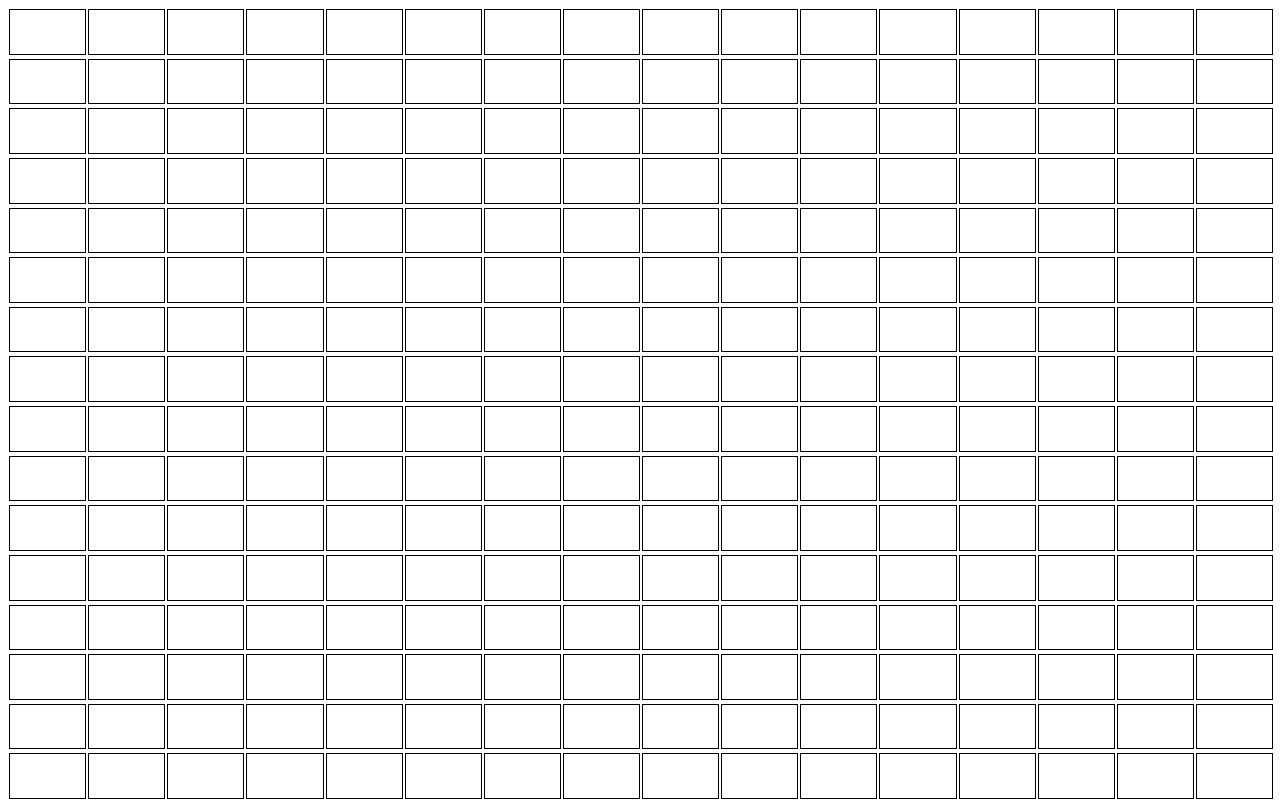
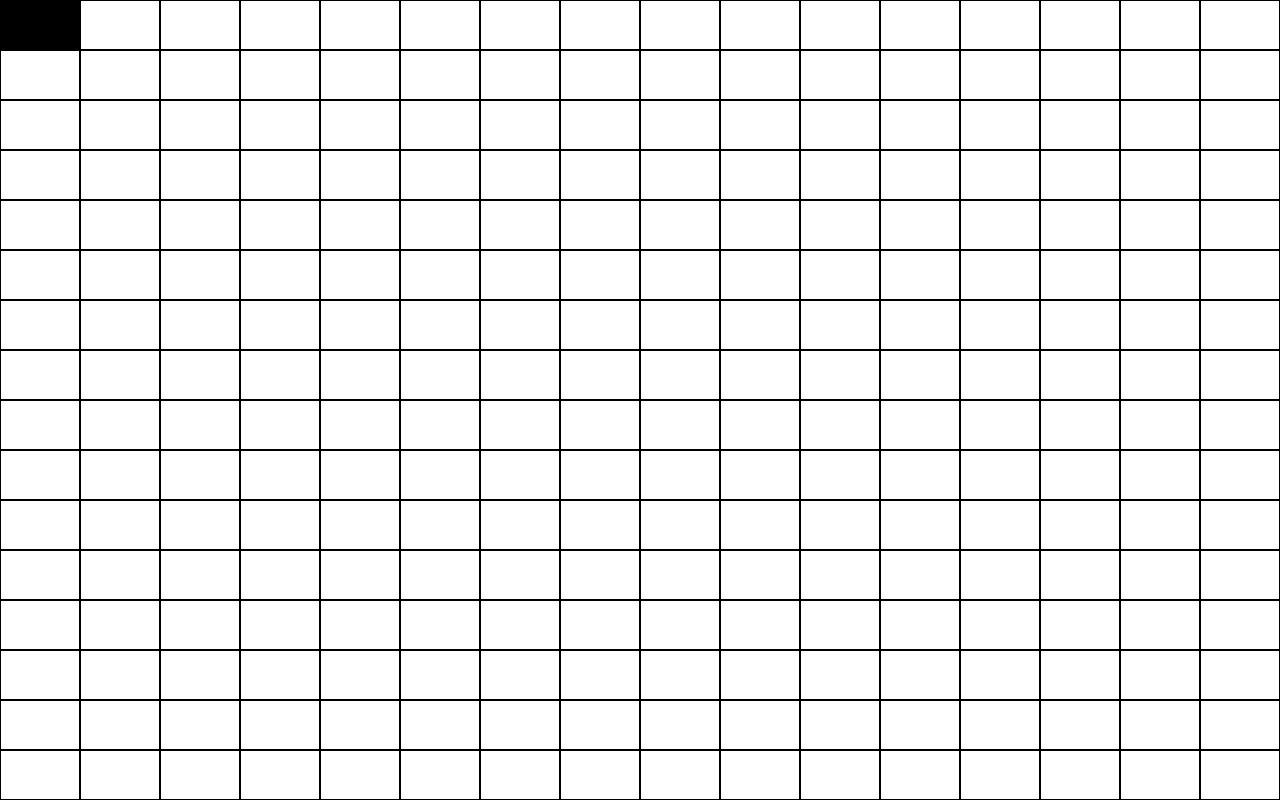
Before and after one commit to midaz/etch-a-sketch, a plain HTML site: page index.html in a window 1280 px wide. Drawn offline with Linux system fonts and the light colour scheme.

Commit message:
Added hover effect

```diff
--- a/app.js
+++ b/app.js
@@ -1,19 +1,36 @@
+let enterEventCount = 0; // Persist these counters globally
+let leaveEventCount = 0;
 
-function createGrid(gridNumber = 16) {
+function etchSketch(gridNumber = 16) {
+    // Create grid
     const container = document.querySelector(".container");
     container.innerHTML = ""; // Clear previous grid
 
-    for (let i=0; i<gridNumber; i++) {
+    for (let i = 0; i < gridNumber; i++) {
         const row = document.createElement("div");
-        row.classList.add("row")
+        row.classList.add("row");
 
-        for (let j=0; j<gridNumber; j++){
-        const column = document.createElement("div");
-        column.classList.add("grid")
-        row.appendChild(column)
+        for (let j = 0; j < gridNumber; j++) {
+            const column = document.createElement("div");
+            column.classList.add("grid");
+            row.appendChild(column);
         }
-        container.appendChild(row)
+        container.appendChild(row);
     }
+
+    // Create mouseover events
+    const grids = document.querySelectorAll(".grid");
+
+    grids.forEach((grid) => {
+        grid.addEventListener("mouseover", () => {
+            grid.style.backgroundColor = "black"; // Applies the style on hover
+        });
+
+        grid.addEventListener("mouseleave", () => {
+            grid.style.backgroundColor = "white"; // Resets the style when the mouse leaves
+        });
+    });
 }
 
-createGrid();
+// Initialize the grid
+etchSketch();
--- a/styles.css
+++ b/styles.css
@@ -1,8 +1,8 @@
 * {
     box-sizing: border-box;
     font-family: system-ui, -apple-system, BlinkMacSystemFont, 'Segoe UI', Roboto, Oxygen, Ubuntu, Cantarell, 'Open Sans', 'Helvetica Neue', sans-serif;
-    margin: 1px;
-    padding: 1px;
+    margin: 0px;
+    padding: 0px;
 }
 
 html, body {
```
